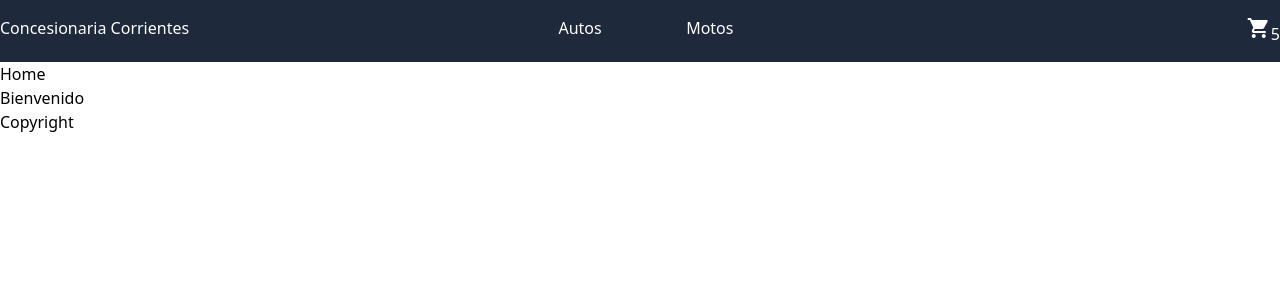
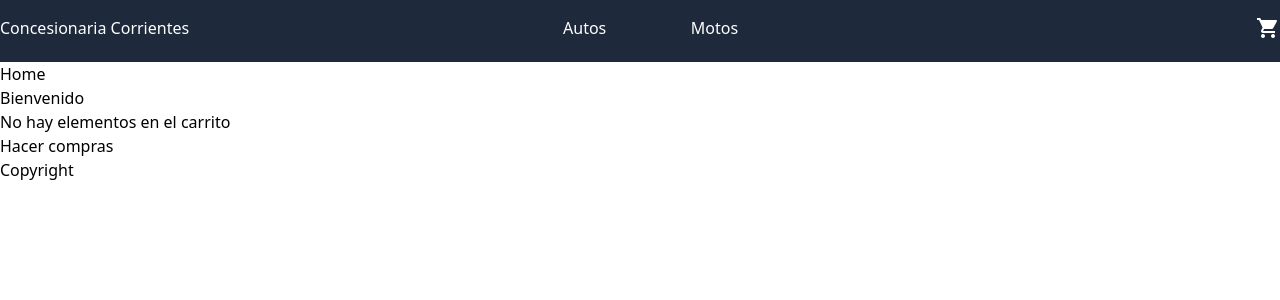
Before and after one commit to Exe004/EntregaFinalIbarra, a React (Create React App) app: page /cart in a window 1280 px wide. Shown: the top 300 px of the page. Built offline with nearby package versions, Linux system fonts and the light colour scheme.

Commit message:
save commit n° 3

```diff
--- a/src/App.js
+++ b/src/App.js
@@ -4,10 +4,14 @@ import ItemListContainer from "./components/ItemListContainer";
 import NavBar from "./components/NavBar";
 import { BrowserRouter, Routes, Route } from "react-router-dom";
 import ItemDetailContainer from "./components/ItemDetailContainer";
+import Cart from "./components/Cart";
+import CustomProvider from "./components/CartContext";
 
 function App() {
+
   return (
     <BrowserRouter>
+      <CustomProvider>
         <NavBar />
         <Main>
           <Routes>
@@ -18,9 +22,12 @@ function App() {
               path="/"
               element={<ItemListContainer greeting="Saludos del Greeting" />}
             />
+            <Route path="/cart" element={<Cart />} />
           </Routes>
         </Main>
+
         <Footer />
+      </CustomProvider>
     </BrowserRouter>
   );
 }
--- /dev/null
+++ b/src/components/Cart.js
@@ -0,0 +1,34 @@
+import React, { useContext } from "react";
+import { contexto } from "./CartContext";
+import { Link } from "react-router-dom";
+import CartItem from "./CartItem";
+
+function Cart() {
+  const {cart, totalPrice} = useContext(contexto);
+
+
+//   console.log(totalPrice)
+if (cart.length === 0) {
+		return (
+			<>
+				<p>No hay elementos en el carrito</p>
+				<Link to="/">Hacer compras</Link>
+			</>
+		);
+	} else {
+
+	return (
+		<>
+			{cart.map((product) => (
+				<CartItem key={product.id} product={product} />
+			))}
+			<p>total: {totalPrice()}</p>
+			{console.log(totalPrice())}
+
+		</>
+	);
+};
+}
+
+
+export default Cart;
--- /dev/null
+++ b/src/components/CartContext.js
@@ -0,0 +1,118 @@
+import { createContext, useState } from "react";
+
+export const contexto = createContext(); // creo contexto
+const Provider = contexto.Provider; // le saco provider, esto es un componente
+
+
+// export const CartContext = createContext({
+
+//   addItem: () => {}, // Función para agregar un producto al carrito
+//   removeItem: () => {}, // Función para eliminar un producto del carrito
+//   clearCart: () => {}, // Función para vaciar el carrito
+//   increaseItemQuantity: () => {}, // Función para aumentar la cantidad de un producto
+//   decreaseItemQuantity: () => {}, // Función para disminuir la cantidad de un producto
+//   cart: [], // Inicialmente, el carrito está vacío
+//   // totalQuantity: 0, // Inicialmente, la cantidad total es 0
+// });
+
+
+const CustomProvider = ({ children }) => {
+  const [cart, setCart] = useState([]);
+
+  //   const addItem = (item, newQuantity) => {
+  //     const newCart = cart.filter((prod) => prod.id !== item.id);
+  //     newCart.push({ ...item, quantity: newQuantity });
+  //     setCart(newCart);
+  //   };
+
+  // const removeItem = (id) => {
+  //   setCart(cart.filter((product) => product.id !== id));
+  // };
+
+  //falta aplicar isInCart de alguna forma
+
+  //remove, dejemos pasar todos los productos que no tengan ese id
+
+  // const addItem = (item, quantity) => {
+  //   if (isInCart(item.id)) {
+  //     setCart(
+  //       cart.map((product) => {
+  //         return product.id === item.id
+  //           ? { ...product, quantity: product.quantity + quantity }
+  //           : product;
+  //       })
+  //     );
+  //   } else {
+  //     setCart([...cart, { ...item, quantity }]);
+  //   }
+  //   console.log(cart);
+  // };
+  // console.log(cart);
+
+  const addItem = (item, quantity) => {
+    const existingProductIndex = cart.findIndex(product => product.id === item.id);
+
+    if (existingProductIndex !== -1) {
+      // Si el producto ya existe en el carrito, aumentar la cantidad
+      const updatedCart = [...cart];
+      updatedCart[existingProductIndex].quantity += quantity;
+      setCart(updatedCart);
+    } else {
+      // Si el producto no existe en el carrito, agregarlo
+      setCart(prev => [...prev, { ...item, quantity }]);
+    }
+  };
+
+
+
+
+
+
+
+  const clearCart = () => setCart([]);
+
+  // const isInCart = (id) =>
+  //   cart.find((product) => product.id === id) ? true : false;
+
+  const removeProduct = (id) =>{
+    const newCart = cart.filter((product) => product.id !== id);
+  setCart(newCart)
+  }
+
+  const totalPrice = () => {
+    const price = cart.reduce((prev, act) => prev + act.quantity * act.price, 0);
+    return price;
+  };
+
+  const totalProducts = () =>
+    cart.reduce(
+      (acumulador, productoActual) => acumulador + productoActual.quantity,
+      0
+    );
+
+  // console.log(totalPrice)
+
+  //1.50.00 de la clase dice que esos hay que inicializarlos como estados para poder modificarlos, cualquier cosa volvé acá. Clase 11,context, 23.08
+
+  //aca lo que pongas de valor puedo ir a cualquier otro componente y usarlo, se puede escribir el valor directamente en el prop y cualquier tipo de valor, pero con una variable es mas ordenado
+
+  const cartContext = {
+    totalPrice,
+    totalProducts,
+    addItem,
+    removeProduct,
+    // isInCart,
+    clearCart,
+    cart,
+  }
+
+  return (
+    <Provider
+      value={cartContext}
+    >
+      {children}
+    </Provider>
+  );
+};
+
+export default CustomProvider;
--- /dev/null
+++ b/src/components/CartItem.js
@@ -0,0 +1,23 @@
+import React, { useContext } from "react";
+import { contexto } from './CartContext'
+
+
+function CartItem({product}) {
+    const {removeProduct} = useContext(contexto)
+
+  return (
+    <div>
+        <img src={product.image} alt={product.title} />
+        <div>
+            <p>Titulo: {product.title}</p>
+            <p>Cantidad: {product.quantity}</p>
+            <p>Precio u. : {product.price}</p>
+            <p>subtotal: ${product.quantity * product.price} </p>
+            <button onClick={() => removeProduct(product.id)}>Eliminar</button>
+        </div>
+
+    </div>
+  )
+}
+
+export default CartItem
--- a/src/components/CartWidget.js
+++ b/src/components/CartWidget.js
@@ -1,11 +1,15 @@
-import React from "react";
+import React, { useContext } from "react";
+import { contexto } from "./CartContext";
+import { NavLink } from "react-router-dom";
 
 function CartWidget() {
+  const {totalProducts} = useContext(contexto);
+
   return (
-    <div>
+    <NavLink to="/cart">
       <i className="material-icons">shopping_cart</i>
-      <span>5</span>
-    </div>
+      <span>{totalProducts}</span>
+    </NavLink>
   );
 }
 
--- a/src/components/ItemCount.js
+++ b/src/components/ItemCount.js
@@ -1,7 +1,9 @@
 import { useState, useEffect } from "react";
 
+
 function ItemCount({ initial, stock, onAdd }) {
-  let [contador, setContador] = useState(initial);
+  const [contador, setContador] = useState(initial);
+
 
   const sumar = () => {
     setContador(contador + 1);
--- a/src/components/ItemDetail.js
+++ b/src/components/ItemDetail.js
@@ -1,7 +1,20 @@
-import React from "react";
+import React, { useState, useContext } from "react";
+import ItemCount from "./ItemCount";
+import { Link } from "react-router-dom";
+import { contexto } from "./CartContext";
 
 
 function ItemDetail(props) {
+
+  const [info, setInfo] = useState()
+  const [goToCart, setGoToCar] = useState(false)
+
+
+  const valorActualDelContexto = useContext(contexto);
+//  console.log('valor del contexto ' + valorActualDelContexto.addItem);
+
+
+
   const centerText = {
     textAlign: 'center',
     fontFamily: 'monospace',
@@ -14,13 +27,35 @@ function ItemDetail(props) {
     objectFit: 'contain',
   };
 
+
+
+  const onAdd = (quantity) => {
+    console.log(`Compraste ${quantity} unidades`);
+    setInfo(quantity)
+    setGoToCar(true)
+    valorActualDelContexto.addItem(props.data, quantity)
+  };
+
+  //  console.log(valorActualDelContexto.addItem)
+
+
+  // console.log(info)
+  //falta desaparecer el itemCount
+
   return (
     <div>
+
       <div style={centerText}>
         <img style={imageStyles} src={props.data.image} alt="" />
         <p>{props.data.title}</p>
         <p>{props.data.category}</p>
         <p>$ {props.data.price}</p>
+        {
+          goToCart
+              ? <Link to='/cart'>Terminar Compra</Link>
+              : <ItemCount initial={1} stock={5} onAdd={onAdd} />
+        }
+
       </div>
     </div>
   );
--- a/src/components/ItemDetailContainer.js
+++ b/src/components/ItemDetailContainer.js
@@ -1,6 +1,6 @@
 import React from "react";
 import { useState, useEffect } from "react";
-import ItemCount from "./ItemCount";
+
 import ItemDetail from "./ItemDetail";
 import { useParams } from "react-router-dom";
 import { vehicles } from "../mock";
@@ -21,13 +21,11 @@ function ItemDetailContainer() {
       setData(res.find((car) => car.id === parseInt(id)));
     });
   }, []);
-  const onAdd = (cantidad) => {
-    console.log(`Compraste ${cantidad} unidades`);
-  };
+
 
   return (
     <>
-      <ItemCount initial={1} stock={5} onAdd={onAdd} />
+
       <ItemDetail data={data} />
       <h2>vista desde Item detail container</h2>
     </>
```
Also changed, not shown: src/components/Carrito.js (added, +16 -0 lines), notas.txt (added), 1 other file (tests, documents, lock files or other folders). Lines whose indentation alone changed are shown as unchanged.
